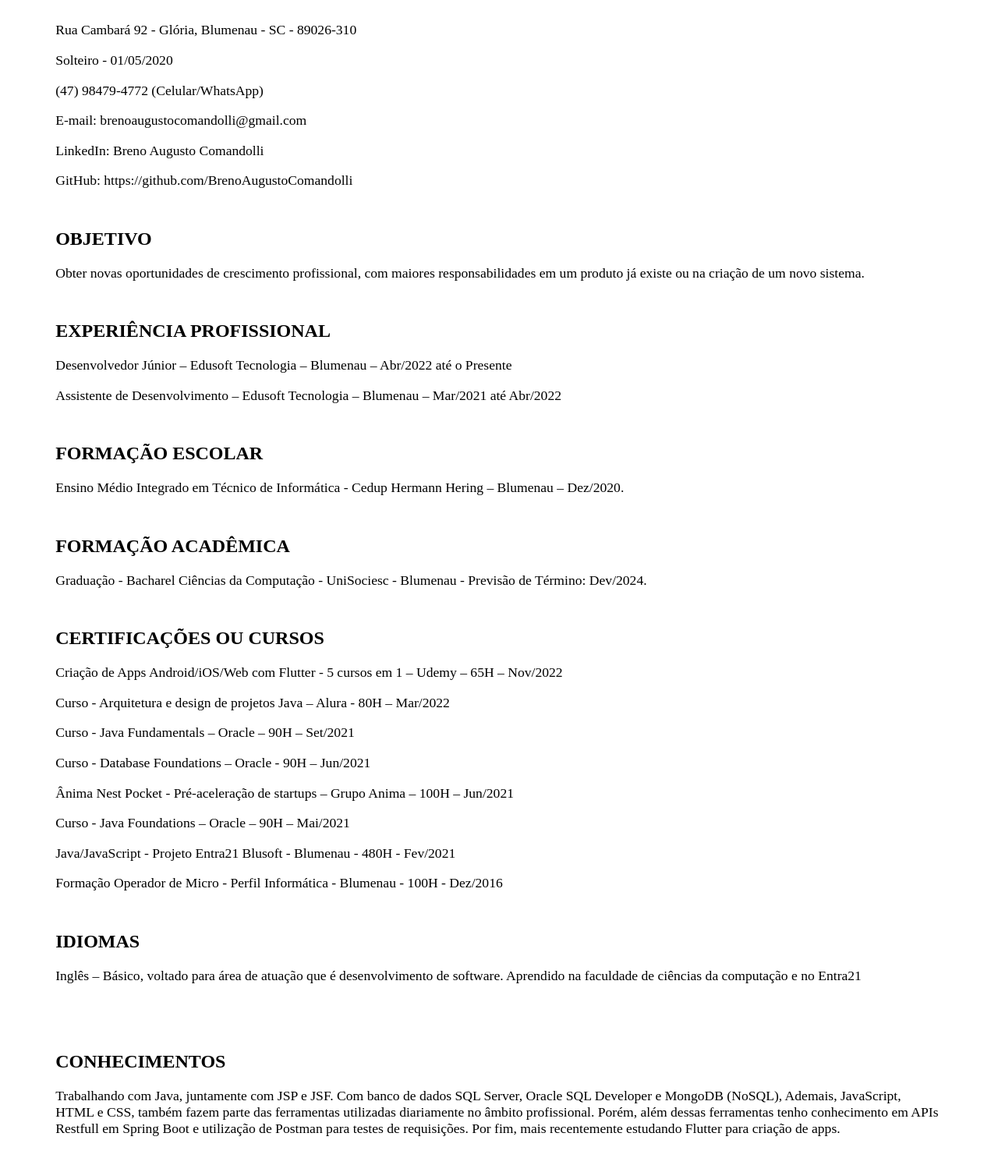
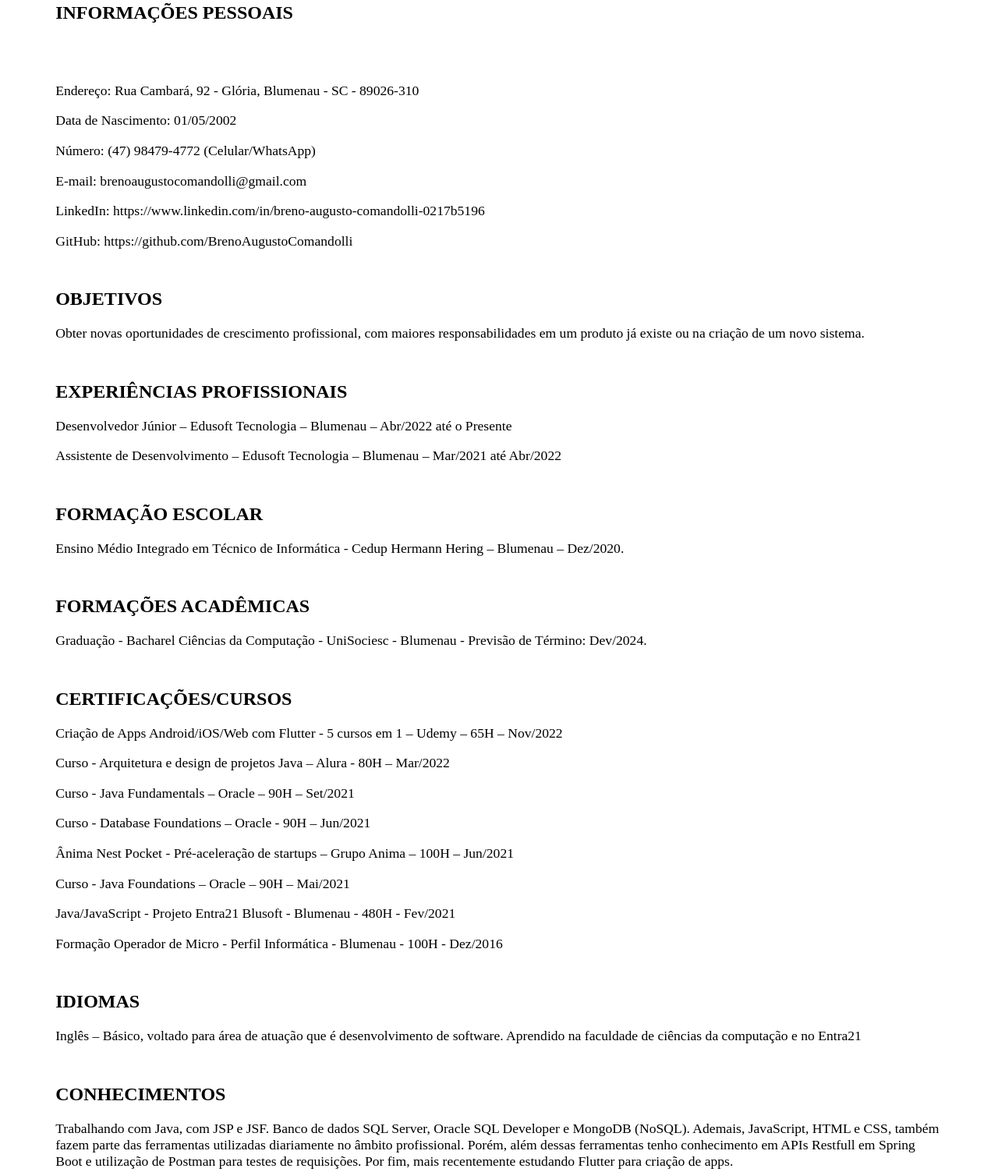
Before and after one commit to BrenoAugustoComandolli/curriculo-profissional, a plain HTML site: page index.html in a window 1280 px wide. Shown: the part 139-1642 px from the top of the page at 78% size. Drawn offline with Linux system fonts and the light colour scheme.

Commit message:
Atualização - 06/01/2023 3

```diff
--- a/index.html
+++ b/index.html
@@ -23,17 +23,19 @@
     <main>
         <!-- Informações pessoais -->
         <section>
+            <h2 class="subtitulo">INFORMAÇÕES PESSOAIS</h2>
+
             <!-- Localização de moradia -->
             <a href="https://goo.gl/maps/QtNbXYXMQT3K1oj47" class="ancora" target="_blank">
-                <p id="endereco" class="texto-comum texto-exp">Rua Cambará 92 - Glória, Blumenau - SC - 89026-310</p>
+                <p id="endereco" class="texto-comum texto-exp">Endereço: Rua Cambará, 92 - Glória, Blumenau - SC - 89026-310</p>
             </a>
 
             <!-- Estado civil - DataNascimento -->
-            <p id="estado-nasc" class="texto-comum">Solteiro - 01/05/2020</p>
+            <p id="estado-nasc" class="texto-comum">Data de Nascimento: 01/05/2002</p>
 
             <!-- Celular -->
             <a href="https://api.whatsapp.com/send?phone=5547984794772&text=sua%20mensagem" class="ancora" target="_blank">
-                <p id="celular" class="texto-comum texto-exp">(47) 98479-4772 (Celular/WhatsApp)</p>
+                <p id="celular" class="texto-comum texto-exp">Número: (47) 98479-4772 (Celular/WhatsApp)</p>
             </a>
 
             <!-- Email -->
@@ -43,7 +45,7 @@
 
             <!-- Linkedin -->
             <a href="https://www.linkedin.com/in/breno-augusto-comandolli-0217b5196/" class="ancora" target="_blank">
-                <p id="linkedin" class="texto-comum texto-exp">LinkedIn: Breno Augusto Comandolli</p>
+                <p id="linkedin" class="texto-comum texto-exp">LinkedIn: https://www.linkedin.com/in/breno-augusto-comandolli-0217b5196</p>
             </a>
 
             <!-- GitHub -->
@@ -54,7 +56,7 @@
 
         <!-- Objetivo -->
         <section>
-            <h2 class="subtitulo">OBJETIVO</h2>
+            <h2 class="subtitulo">OBJETIVOS</h2>
             <p class="texto-comum">
                 Obter novas oportunidades de crescimento profissional, com maiores responsabilidades em um produto já existe ou na criação de um novo sistema.
             </p>
@@ -62,7 +64,7 @@
 
         <!-- Experiencia profissional -->
         <section>
-            <h2 class="subtitulo">EXPERIÊNCIA PROFISSIONAL</h2>
+            <h2 class="subtitulo">EXPERIÊNCIAS PROFISSIONAIS</h2>
             <p class="texto-comum">Desenvolvedor Júnior – Edusoft Tecnologia – Blumenau – Abr/2022 até o Presente</p>
             <p class="texto-comum">Assistente de Desenvolvimento – Edusoft Tecnologia – Blumenau – Mar/2021 até Abr/2022</p>
         </section>
@@ -75,12 +77,12 @@
 
         <!-- Formação acadêmica -->
         <section>
-            <h2 class="subtitulo">FORMAÇÃO ACADÊMICA</h2>
+            <h2 class="subtitulo">FORMAÇÕES ACADÊMICAS</h2>
             <p class="texto-comum">Graduação - Bacharel Ciências da Computação - UniSociesc - Blumenau - Previsão de Término: Dev/2024.</p>
         </section>
 
         <section>
-            <h2 class="subtitulo">CERTIFICAÇÕES OU CURSOS</h2>
+            <h2 class="subtitulo">CERTIFICAÇÕES/CURSOS</h2>
             <p class="texto-comum">Criação de Apps Android/iOS/Web com Flutter - 5 cursos em 1 – Udemy – 65H – Nov/2022</p>
             <p class="texto-comum">Curso - Arquitetura e design de projetos Java – Alura - 80H – Mar/2022</p>
             <p class="texto-comum">Curso - Java Fundamentals – Oracle – 90H – Set/2021</p>
@@ -94,16 +96,15 @@
         <section>
             <h2 class="subtitulo">IDIOMAS</h2>
             <p class="texto-comum">Inglês – Básico, voltado para área de atuação que é desenvolvimento de software. Aprendido na faculdade de ciências da computação e no Entra21</p>
-            <br>
         </section>
 
         <section>
             <h2 class="subtitulo">CONHECIMENTOS</h2>
-            <p class="texto-comum">Trabalhando com Java, juntamente com JSP e JSF. Com banco de dados SQL Server, Oracle
-                SQL Developer e MongoDB (NoSQL), Ademais, JavaScript, HTML e CSS, também fazem
-                parte das ferramentas utilizadas diariamente no âmbito profissional. Porém, além dessas
-                ferramentas tenho conhecimento em APIs Restfull em Spring Boot e utilização de Postman para
-                testes de requisições. Por fim, mais recentemente estudando Flutter para criação de apps.</p>
+            <p class="texto-comum">Trabalhando com Java, com JSP e JSF. Banco de dados SQL Server, Oracle SQL Developer e
+                MongoDB (NoSQL). Ademais, JavaScript, HTML e CSS, também fazem parte das ferramentas
+                utilizadas diariamente no âmbito profissional. Porém, além dessas ferramentas tenho
+                conhecimento em APIs Restfull em Spring Boot e utilização de Postman para testes de
+                requisições. Por fim, mais recentemente estudando Flutter para criação de apps.</p>
             <br>
         </section>
 
```
